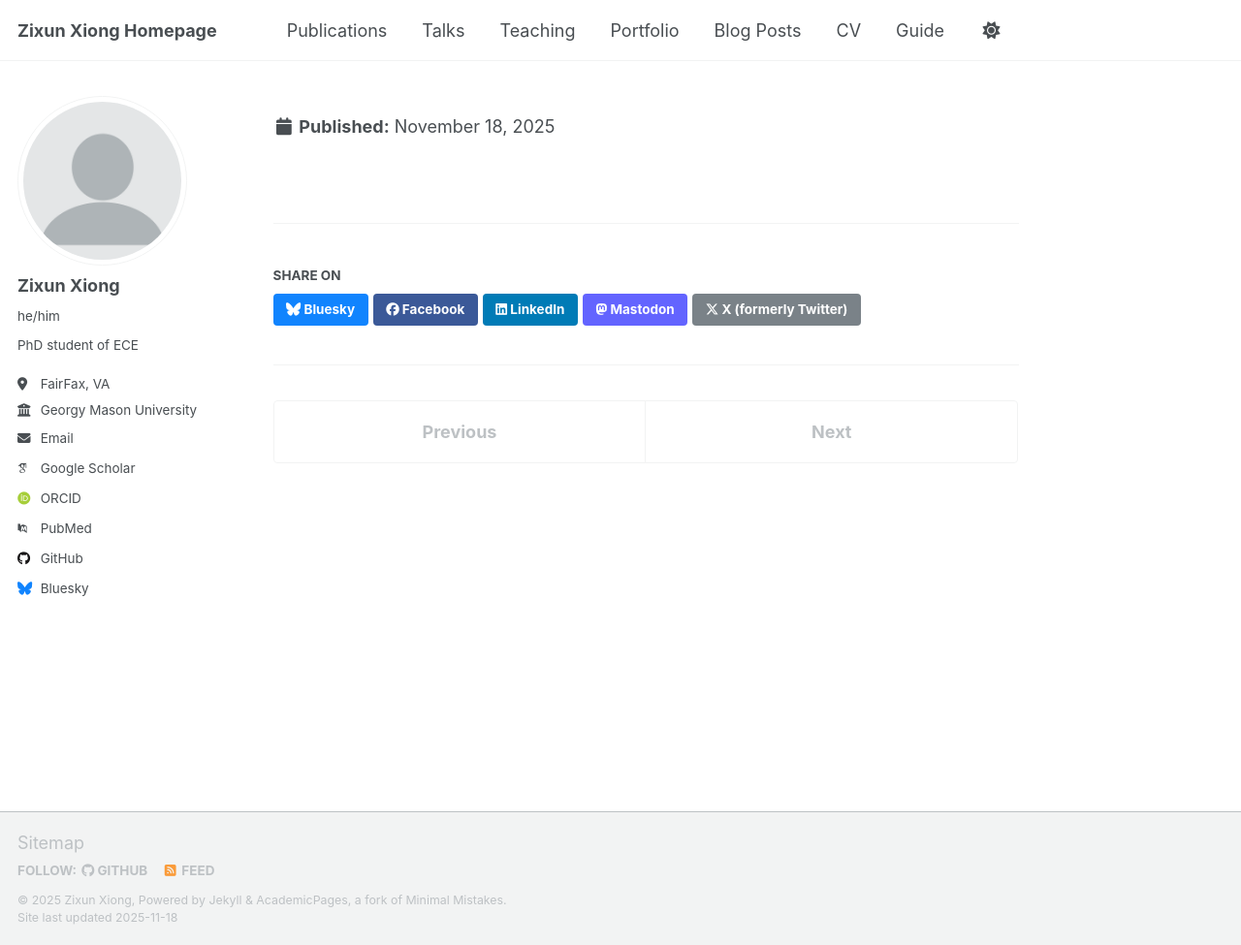
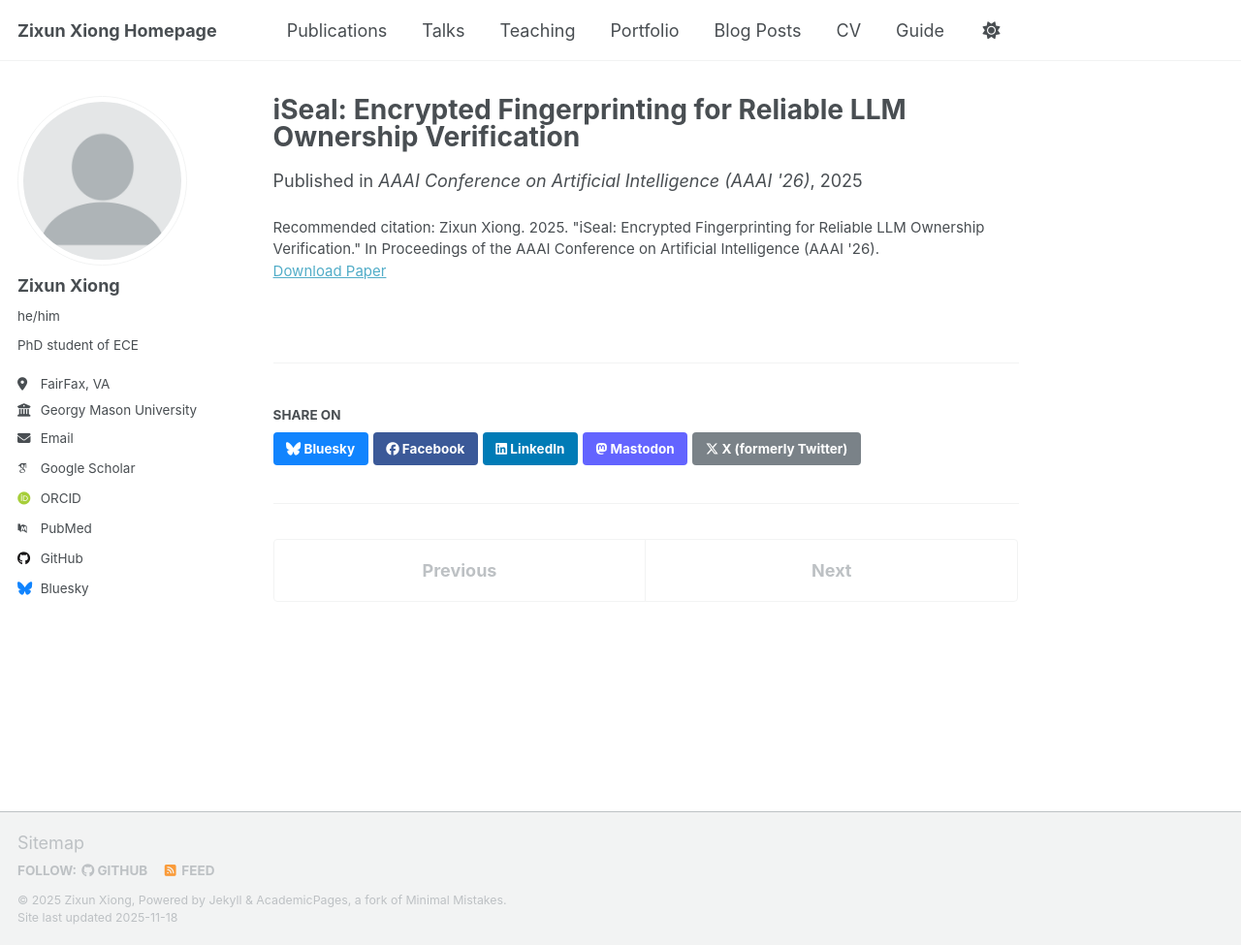
Before and after one commit to kitaharasetusna/zixun-xiong.github.io, a Jekyll site: the page built from _publications/2025-06-08-paper-title-number-5.md, in a window 1280 px wide and 975 px high. Shown: the whole window at 97% size. Built offline with Jekyll 4.4.1, drawn with Linux system fonts in a browser that asks for light colours; some web fonts are replaced; a script that is not in the unit is left out.

Commit message:
Update paper details for iSeal publication

```diff
--- a/_publications/2025-06-08-paper-title-number-5.md
+++ b/_publications/2025-06-08-paper-title-number-5.md
@@ -2,10 +2,10 @@
 title: "iSeal: Encrypted Fingerprinting for Reliable LLM Ownership Verification"
 collection: publications
 category: conferences
-permalink: /publication/2024-02-17-paper-title-number-4
-excerpt: 'This paper is about a famous math equation, $$E=mc^2$$'
-date: 2024-02-17
-venue: 'AAAI Conference on Artificial Intelligence (AAAI '26)'
-paperurl: 'https://arxiv.org/pdf/2511.08905'
-citation: 'Zixun Xiong. (2025). &quot; AAAI Conference on Artificial Intelligence 3.&quot; <i>AAAI</i>. 1(3).'
+permalink: /publication/iseal-aaai26
+excerpt: "This paper proposes iSeal, an encrypted fingerprinting method for reliable LLM ownership verification."
+date: 2025-02-17
+venue: "AAAI Conference on Artificial Intelligence (AAAI '26)"
+paperurl: "https://arxiv.org/pdf/2511.08905.pdf"
+citation: "Zixun Xiong. 2025. \"iSeal: Encrypted Fingerprinting for Reliable LLM Ownership Verification.\" In Proceedings of the AAAI Conference on Artificial Intelligence (AAAI '26)."
 ---
```
